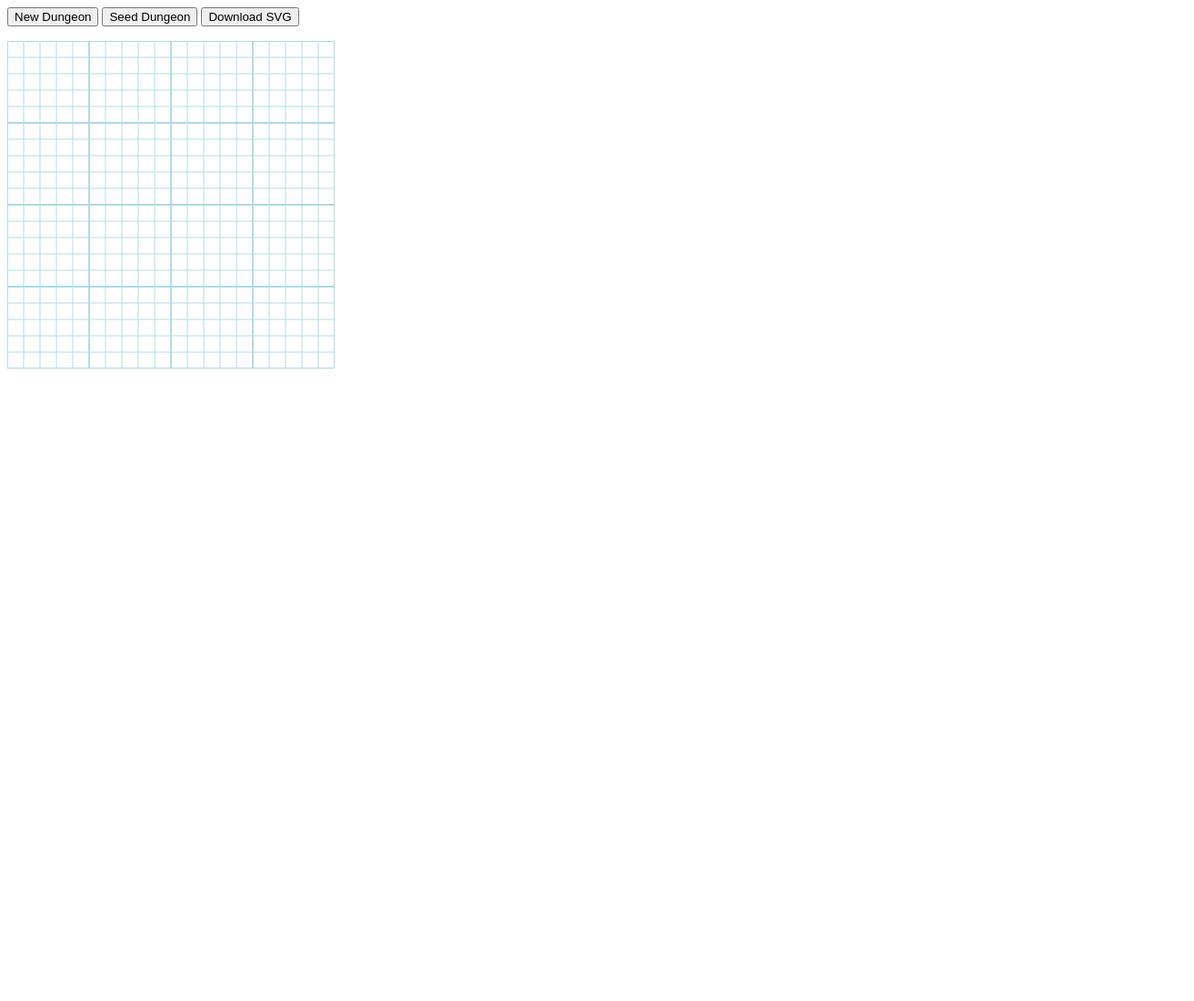
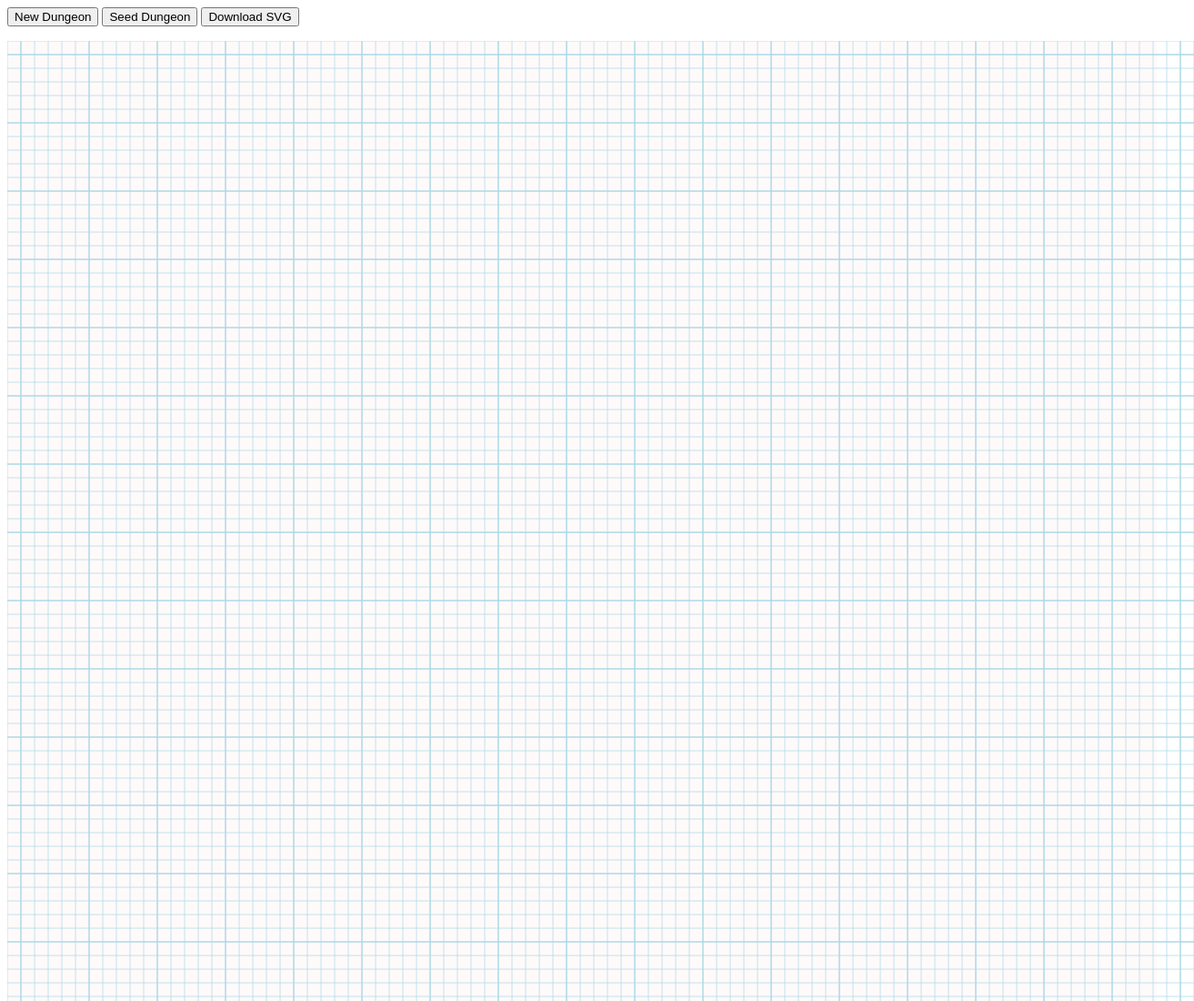
Before and after one commit to egillespie/super-vector-dungeon, a website built with Parcel: page index.html in a window 1280 px wide. Shown: the top 1100 px of the page at 91% size, 1313 px wide, since content can reach past the window. Before the commit the page ends 800 px from the top, so only its background shows below. Built offline with nearby package versions, Linux system fonts and the light colour scheme.

Commit message:
Resize to fit an 8.5x11 sheet of paper

```diff
--- a/index.html
+++ b/index.html
@@ -8,15 +8,18 @@
   <link rel="stylesheet" href="style.css">
 </head>
 <body>
+  <main>
     <form>
       <input id="button-new-dungeon" type="button" value="New Dungeon">
       <input id="button-seed-dungeon" type="button" value="Seed Dungeon">
       <input id="button-download-svg" type="button" value="Download SVG">
     </form>
     <div class="paper">
-    <svg id="grid" viewbox="-10 -10 200 200" width="360" height="360"></svg>
-    <svg id="dungeon" viewbox="-10 -10 200 200" width="360" height="360"></svg>
+      <!-- width: 8.5" x 100 + 20, height: 11" x 100 + 20 -->
+      <svg id="grid" viewbox="-10 -10 870 1120" width="1305" height="1680"></svg>
+      <svg id="dungeon" viewbox="-10 -10 870 1120" width="1305" height="1680"></svg>
     </div>
+  </main>
   <script src="./src/index.js"></script>
 </body>
 </html>
--- a/src/svg/draw-grid.js
+++ b/src/svg/draw-grid.js
@@ -10,12 +10,8 @@ export default () => {
   const viewbox = svg.viewBox.baseVal
 
   // Vertical grid lines
-  for (
-    var x = viewbox.x, colNum = 0;
-    x <= viewbox.width;
-    x += 10, colNum++
-  ) {
-    const width = colNum % 5 === 0 ? wallWidth : wallWidth * 0.5
+  for (var x = viewbox.x; x <= viewbox.width; x += 10) {
+    const width = x % 50 === 0 ? wallWidth : wallWidth * 0.5
     const line = verticalWall({
       x,
       y: viewbox.y,
@@ -28,12 +24,8 @@ export default () => {
   }
 
   // Horizontal grid lines
-  for (
-    var y = viewbox.y, rowNum = 0;
-    y <= viewbox.height;
-    y += 10, rowNum++
-  ) {
-    const width = rowNum % 5 === 0 ? wallWidth : wallWidth * 0.5
+  for (var y = viewbox.y; y <= viewbox.height; y += 10) {
+    const width = y % 50 === 0 ? wallWidth : wallWidth * 0.5
     const line = horizontalWall({
       x: viewbox.x,
       y,
--- a/style.css
+++ b/style.css
@@ -1,11 +1,18 @@
+main {
+  margin: 0 auto 1rem;
+}
+
+form {
+  margin-bottom: 1rem;
+}
+
 input[type="button"] {
   display: inline-block;
 }
 
 svg {
-  position: absolute;
-  top: 0;
-  left: 0;
+  grid-column: 1;
+  grid-row: 1;
 }
 
 svg#dungeon path {
@@ -29,6 +36,5 @@ svg#dungeon path {
 
 div.paper {
   background-color: snow;
-  margin-top: 1rem;
-  position: relative;
+  display: grid;
 }
```
Lines whose indentation alone changed are shown as unchanged.
